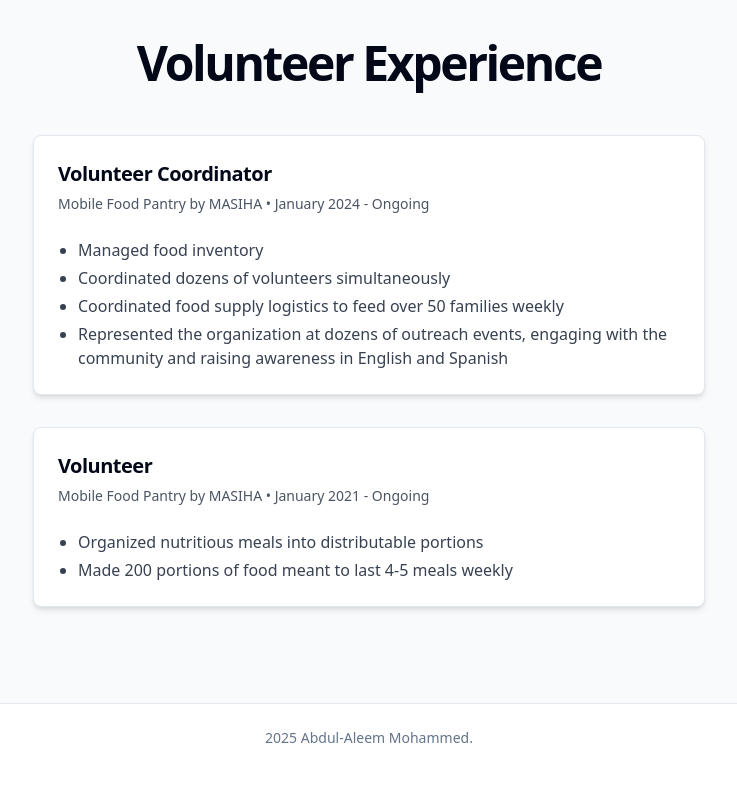
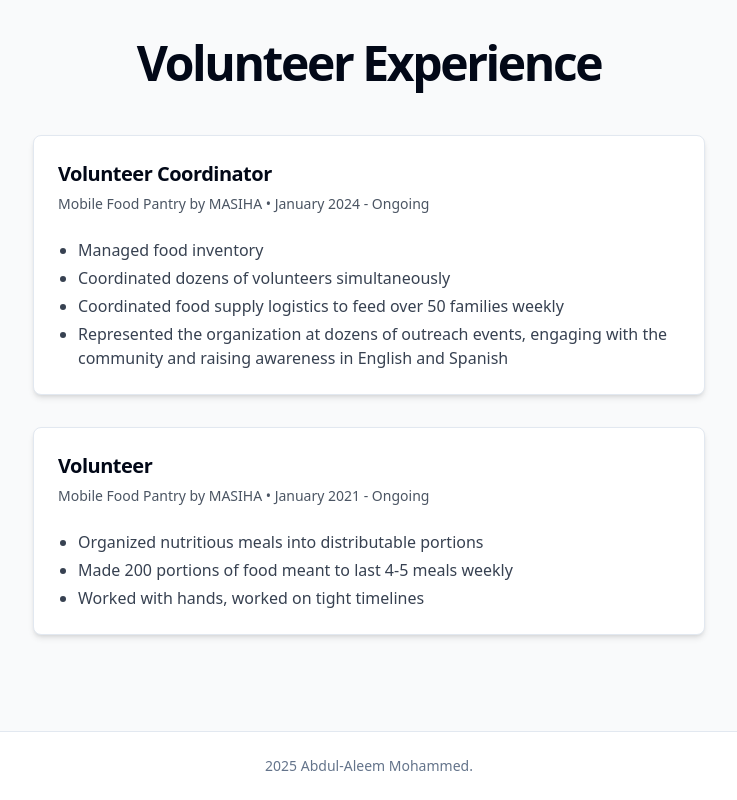
Before and after one commit to abaleemmo/Portfolio, a React (Vite) app: page /experience in a window 1280 px wide. Shown: the part 1454-2254 px from the top of the page, without its empty margins (271-1008 px from the left). Before the commit the page ends 2226 px from the top, so only its background shows below. Built offline with nearby package versions, Linux system fonts and the light colour scheme.

Commit message:
[dyad] wrote 1 file(s)

```diff
--- a/src/components/VolunteerExperienceSection.tsx
+++ b/src/components/VolunteerExperienceSection.tsx
@@ -18,7 +18,7 @@ const volunteerExperiences: VolunteerExperience[] = [
     description: [
       "Managed food inventory",
       "Coordinated dozens of volunteers simultaneously",
-      "Coordinated food supply logistics to feed over 50 families weekly", // Updated bullet point
+      "Coordinated food supply logistics to feed over 50 families weekly",
       "Represented the organization at dozens of outreach events, engaging with the community and raising awareness in English and Spanish"
     ],
   },
@@ -26,10 +26,11 @@ const volunteerExperiences: VolunteerExperience[] = [
     title: "Volunteer",
     organization: "Mobile Food Pantry by MASIHA",
     location: "",
-    dates: "January 2021 - Ongoing", // New volunteer role dates
+    dates: "January 2021 - Ongoing",
     description: [
       "Organized nutritious meals into distributable portions",
-      "Made 200 portions of food meant to last 4-5 meals weekly"
+      "Made 200 portions of food meant to last 4-5 meals weekly",
+      "Worked with hands, worked on tight timelines" // New bullet point
     ],
   },
 ];
```
